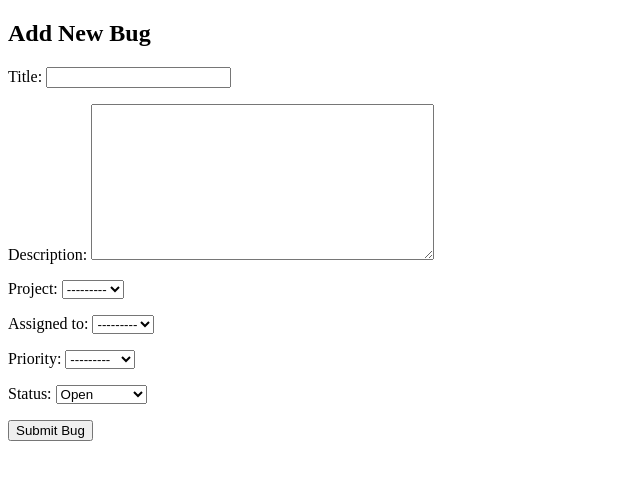
After one commit to siddharthmehta2222-hub/bug-tracking-system-django, a Django app: page /add-bug/ in a window 1280 px wide. The commit adds this page. Shown: the top 480 px of the page, without its empty margins (0-640 px from the left). Run offline with Django 5.2, Linux system fonts and the light colour scheme; data that the repository does not hold is empty.

Commit message:
implemented bug model with priority,status and user assignment

```diff
--- a/core/admin.py
+++ b/core/admin.py
@@ -1,5 +1,6 @@
 from django.contrib import admin
-from .models import Project, User
+from .models import Bug, Project, User
 
 admin.site.register(User)
 admin.site.register(Project)
+admin.site.register(Bug)
--- a/core/forms.py
+++ b/core/forms.py
@@ -1,6 +1,7 @@
 from django import forms
 from django.contrib.auth.forms import UserCreationForm
 from .models import User
+from .models import Bug
 
 
 class UserSignupForm(UserCreationForm):
@@ -8,3 +9,36 @@ class UserSignupForm(UserCreationForm):
     class Meta:
         model = User
         fields = ['email', 'role', 'password1', 'password2']
+
+class BugForm(forms.ModelForm):
+    class Meta:
+        model = Bug
+        fields = [
+            'title',
+            'description',
+            'project',
+            'assigned_to',
+            'priority',
+            'status'
+        ]
+
+
+class UserSignupForm(UserCreationForm):
+
+    class Meta:
+        model = User
+        fields = ['email','role','password1','password2']
+
+from .models import Bug
+
+class BugForm(forms.ModelForm):
+    class Meta:
+        model = Bug
+        fields = [
+            'title',
+            'description',
+            'project',
+            'assigned_to',
+            'priority',
+            'status'
+        ]
--- a/core/models.py
+++ b/core/models.py
@@ -28,3 +28,37 @@ class Project(models.Model):
 
     def __str__(self):
         return self.name
+
+class Bug(models.Model):
+
+    STATUS_CHOICES = [
+        ('open','Open'),
+        ('in_progress','In Progress'),
+        ('resolved','Resolved'),
+        ('closed','Closed'),
+    ]
+
+    PRIORITY_CHOICES = [
+        ('low','Low'),
+        ('medium','Medium'),
+        ('high','High'),
+        ('critical','Critical'),
+    ]
+
+    title = models.CharField(max_length=200)
+    description = models.TextField()
+
+    project = models.ForeignKey(Project, on_delete=models.CASCADE)
+
+    reported_by = models.ForeignKey(User, on_delete=models.CASCADE, related_name='reported_bugs')
+
+    assigned_to = models.ForeignKey(User, on_delete=models.CASCADE, related_name='assigned_bugs')
+
+    priority = models.CharField(max_length=20, choices=PRIORITY_CHOICES)
+
+    status = models.CharField(max_length=20, choices=STATUS_CHOICES, default='open')
+
+    created_at = models.DateTimeField(auto_now_add=True)
+
+    def __str__(self):
+        return self.title
--- /dev/null
+++ b/core/templates/core/add_bug.html
@@ -0,0 +1,19 @@
+<!DOCTYPE html>
+<html>
+<head>
+    <title>Add Bug</title>
+</head>
+<body>
+
+<h2>Add New Bug</h2>
+
+<form method="POST">
+    {% csrf_token %}
+
+    {{ form.as_p }}
+
+    <button type="submit">Submit Bug</button>
+</form>
+
+</body>
+</html>
--- a/core/templates/core/dashboard.html
+++ b/core/templates/core/dashboard.html
@@ -1,3 +1,4 @@
+{% load static %}
 <!DOCTYPE html>
 
 <html>
@@ -57,7 +58,7 @@ margin-right:20px;
 
 <h2>BugTracker</h2>
 
-<a href="#">Dashboard</a> <a href="#">Projects</a> <a href="#">Bugs</a> <a href="#">Users</a>
+<a href="#">Dashboard</a> <a href="#">Projects</a> <a href="{% url 'bug_list' %}">Bugs</a> <a href="#">Users</a>
 
 </div>
 
--- a/core/urls.py
+++ b/core/urls.py
@@ -1,8 +1,12 @@
 from django.urls import path
+from .import views
 from .views import dashboardView, userSignupView, loginView
 
 urlpatterns = [
 path('signup/', userSignupView, name='signup'),
 path('login/', loginView, name='login'),
 path('dashboard/', dashboardView, name='dashboard'),
+path('add-bug/', views.add_bug, name='add_bug'),
+path('bugs/', views.bug_list, name='bug_list'),
+
 ]
--- a/core/views.py
+++ b/core/views.py
@@ -1,5 +1,6 @@
 from django.shortcuts import render, redirect
-from .forms import UserSignupForm
+from .models import Bug
+from .forms import BugForm, UserSignupForm
 from django.contrib.auth import authenticate, login
 
 
@@ -34,3 +35,20 @@ def loginView(request):
 
 def dashboardView(request):
     return render(request, "core/dashboard.html")
+
+def add_bug(request):
+    if request.method == 'POST':
+        form = BugForm(request.POST)
+        if form.is_valid():
+            bug = form.save(commit=False)
+            bug.reported_by = request.user
+            bug.save()
+            return redirect('dashboard')
+    else:
+        form = BugForm()
+
+    return render(request, 'core/add_bug.html', {'form': form})
+
+def bug_list(request):
+    bugs = Bug.objects.all()
+    return render(request, 'core/bug_list.html', {'bugs': bugs})
```
Also changed, not shown: core/templates/core/bug_list.html (added, +33 -0 lines), core/migrations/0004_bug.py (added).
